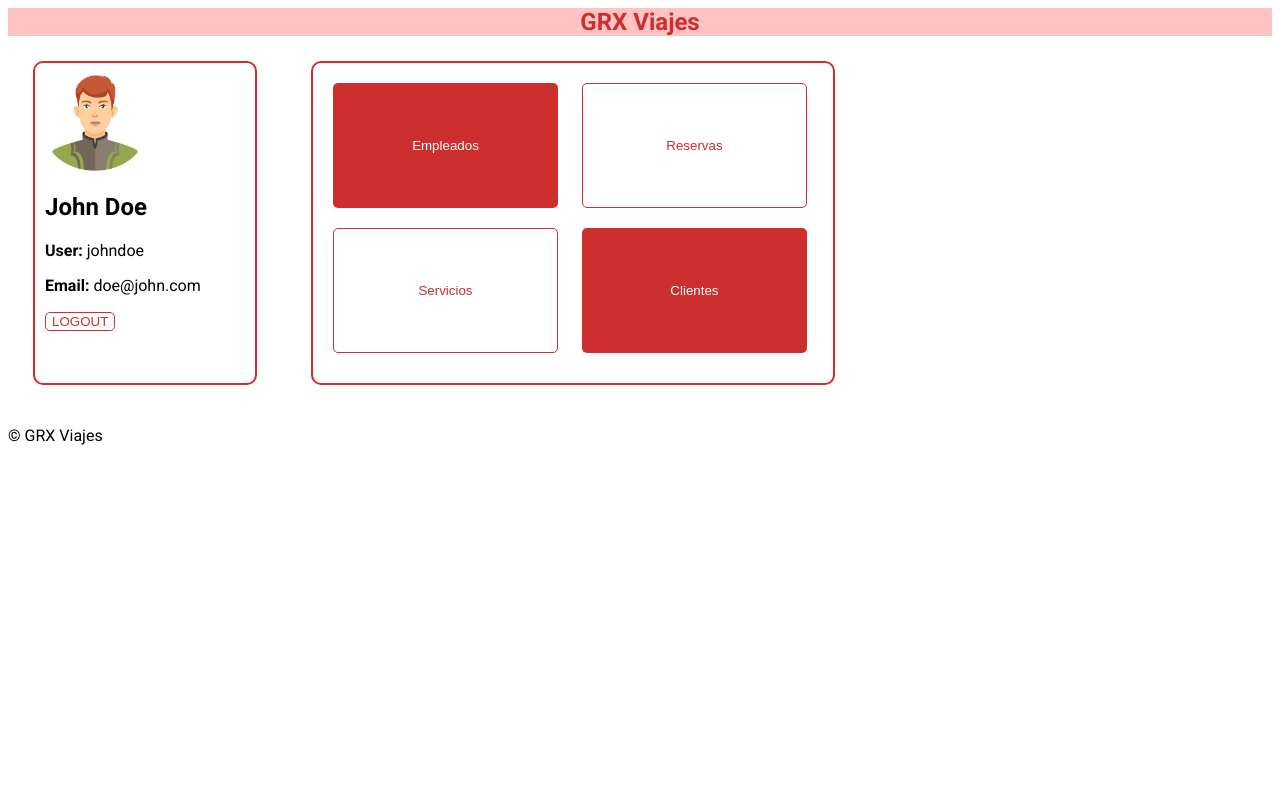
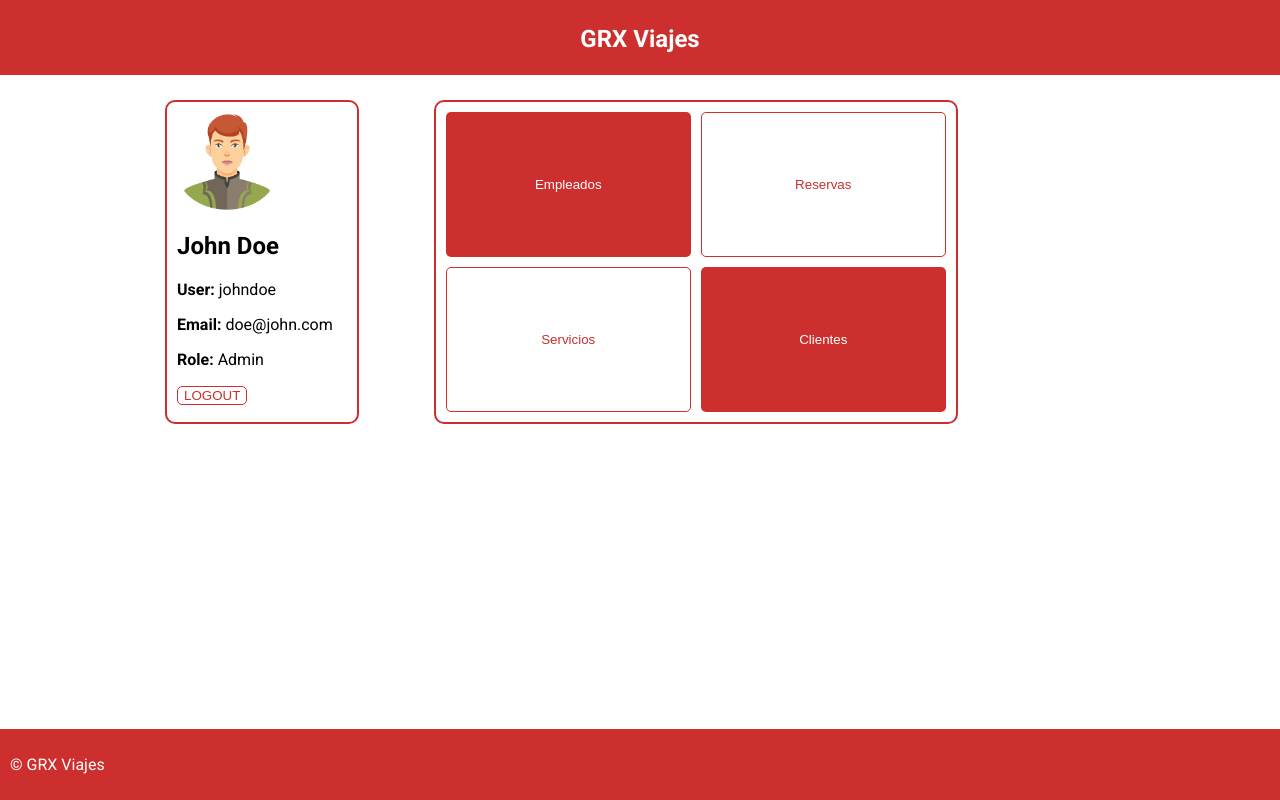
Before and after one commit to Miigue28/DDSI, a Flask app: page / in a window 1280 px wide. Run offline with Flask 3, Linux system fonts and the light colour scheme.

Commit message:
fix: Añadido grid a la GUI

```diff
--- a/Prácticas/app.py
+++ b/Prácticas/app.py
@@ -6,7 +6,11 @@ app.secret_key = 'GRXViajes'
 
 @app.route('/')
 def index():
-    return render_template('index.html')
+    return render_template('dashboard.html')
+
+@app.route('/services')
+def services():
+    return render_template('services.html')
 
 #from . import db
 #db.init_app(app)
--- a/Prácticas/static/style.css
+++ b/Prácticas/static/style.css
@@ -4,26 +4,50 @@ html {
   padding: 0;
 }
 
+body {
+  margin: 0 auto;
+}
+
 h1 {
-  background-color: #ffc3c3;
-  color: #cc2f2e;
+  background-color: #cc2f2e;
+  color: white;
+  height: 25px;
+  padding: 25px;
   text-align: center;
   margin: 0;
 }
 
-.worker-info, .options {
-  display: inline-block;
+footer {
+  display: flex;
+  flex-direction: row;
+  align-items: stretch;
+  background-color: #cc2f2e;
+  color: white;
+  padding: 10px;
+  position: fixed;
+  bottom: 0;
+  width: 100%;
+}
+
+.content {
+  max-width: 1000px;
+  margin: 0 auto;
+}
+
+.dashboard-grid {
+  display: grid;
+  grid-template-columns: 1fr 3fr;
+  column-gap: 25px;
+  height: 350px;
+}
+
+.worker-info, .options-grid {
   border-radius: 10px;
   border-width: 2px;
   border-color: #cc2f2e;
   border-style: solid;
   padding: 10px;
   margin: 25px;
-}
-
-.worker-info {
-  width: 200px;
-  height: 300px;
 }
 
 .worker-info button {
@@ -42,12 +66,6 @@ h1 {
   color: white;
 }
 
-.options {
-  vertical-align: top;
-  width: 500px;
-  height: 300px;
-}
-
 .avatar {
   display: block;
   width: 100px;
@@ -55,11 +73,12 @@ h1 {
   object-fit: contain;
 }
 
-.options button {
-  height: 125px;
-  width: 225px;
-  cursor: pointer;
-  margin: 10px;
+.options-grid {
+  display: grid;
+  grid-template-columns: 1fr 1fr;
+  gap: 10px;
+  width: 500px;
+  height: 300px;
 }
 
 .people-button {
@@ -68,6 +87,7 @@ h1 {
   border: none;
   border-radius: 5px;
   transition: opacity 0.15s;
+  cursor: pointer;
 }
 
 .people-button:hover {
@@ -82,6 +102,7 @@ h1 {
   border-width: 1px;
   border-radius: 5px;
   transition: background-color 0.15s, color 0.15s;
+  cursor: pointer;
 }
 
 .services-button:hover {
--- /dev/null
+++ b/Prácticas/templates/dashboard.html
@@ -0,0 +1,29 @@
+{% extends 'base.html' %}
+
+{% block content %}
+<div class="dashboard-grid">
+  <div class="worker-info">
+    <img src="{{ url_for('static', filename='avatar.jpg') }}" alt="Empleado" class="avatar">
+    <h2>
+      John Doe
+    </h2>
+    <p>
+      <strong>User:</strong> johndoe
+    </p>
+    <p>
+      <strong>Email:</strong> doe@john.com
+    </p>
+    <p>
+      <strong>Role:</strong> Admin
+    </p>
+    <button>LOGOUT</button>
+  </div>
+
+  <div class="options-grid">
+    <button class="people-button">Empleados</button>
+    <button class="services-button">Reservas</button>
+    <button class="services-button">Servicios</button>
+    <button class="people-button">Clientes</button>
+  </div>
+</div>
+{% endblock %}
--- a/Prácticas/templates/index.html
+++ /dev/null
@@ -1,27 +0,0 @@
-{% extends 'base.html' %}
-
-{% block content %}
-<div class="worker-info">
-  <img src="{{ url_for('static', filename='avatar.jpg') }}" alt="Empleado" class="avatar">
-
-  <h2>John Doe</h2>
-  <p>
-    <strong>User:</strong> johndoe
-  </p>
-  <p>
-    <strong>Email:</strong> doe@john.com
-  </p>
-  <button>LOGOUT</button>
-</div>
-
-<div class="options">
-  <div class="upper-options">
-    <button class="people-button">Empleados</button>
-    <button class="services-button">Reservas</button>
-  </div>
-  <div class="lower-options">
-    <button class="services-button">Servicios</button>
-    <button class="people-button">Clientes</button>
-  </div>
-</div>
-{% endblock %}
--- /dev/null
+++ b/Prácticas/templates/services.html
@@ -0,0 +1,6 @@
+{% extends 'base.html' %}
+
+{% block content %}
+
+
+{% endblock %}
```
